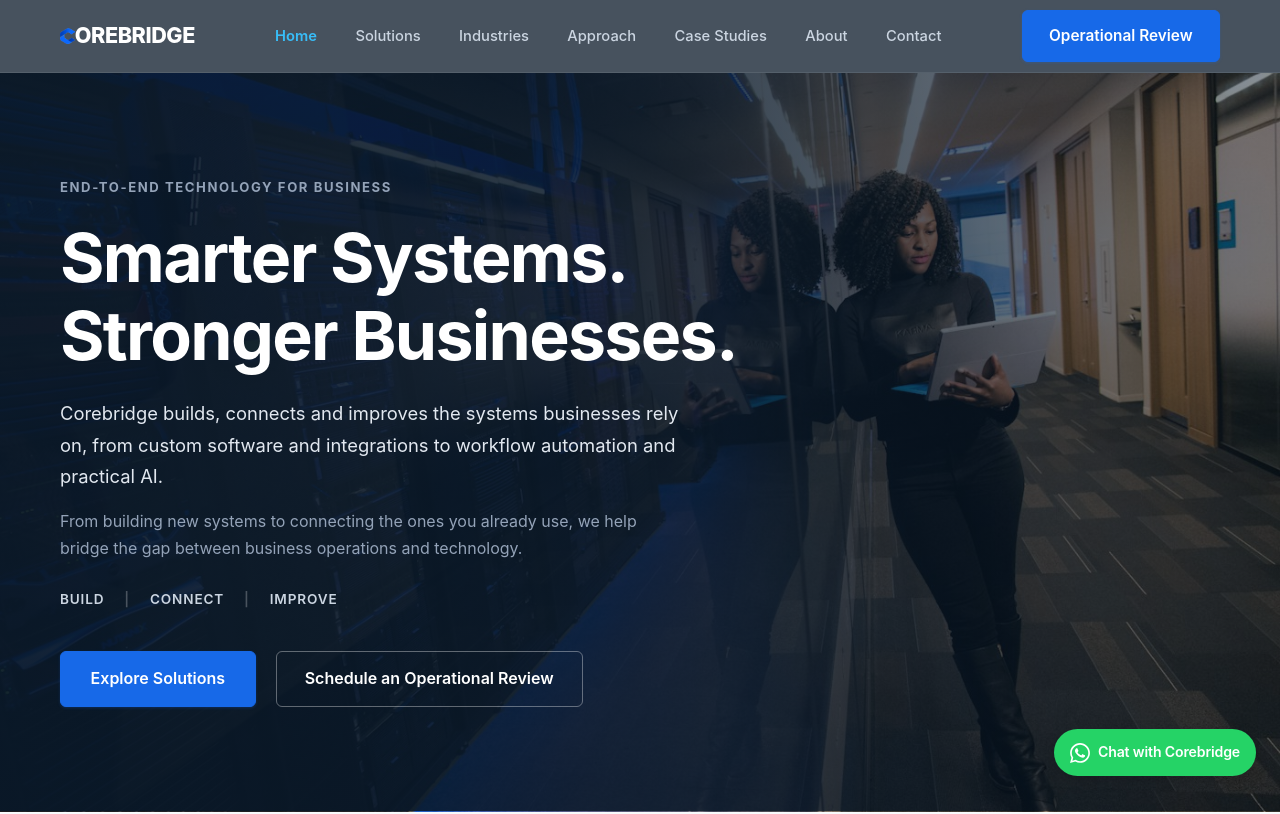
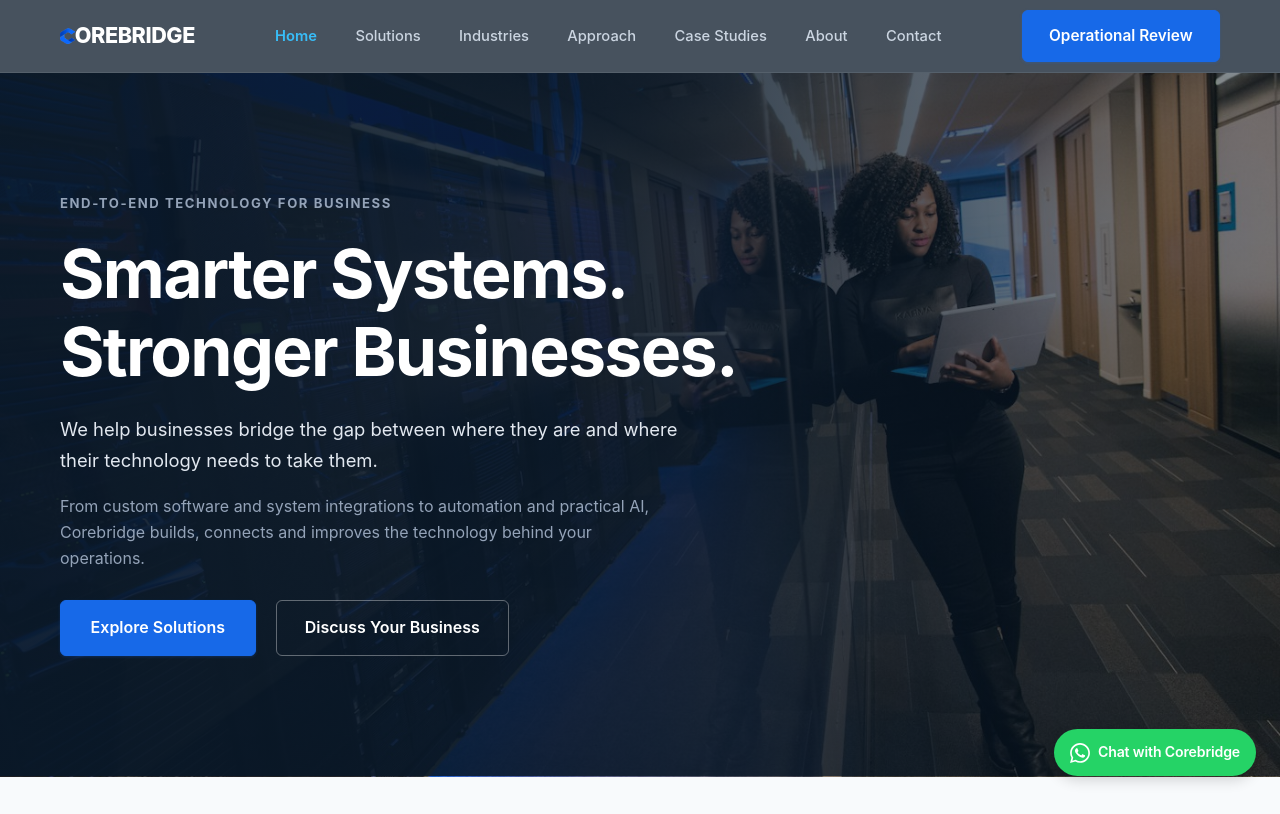
Before and after one commit to Jemade/CoreBridge, a React (Vite) app: page / in a window 1280 px wide. Shown: the top 814 px of the page. Built offline with nearby package versions, Linux system fonts and the light colour scheme.

Commit message:
refine homepage hero message

```diff
--- a/src/sections/HeroSection.jsx
+++ b/src/sections/HeroSection.jsx
@@ -63,7 +63,7 @@ export default function HeroSection({ onOpenAudit }) {
               maxWidth: "640px"
             }}
           >
-            Corebridge builds, connects and improves the systems businesses rely on, from custom software and integrations to workflow automation and practical AI.
+            We help businesses bridge the gap between where they are and where their technology needs to take them.
           </p>
 
           {/* Secondary Positioning Statement */}
@@ -77,29 +77,8 @@ export default function HeroSection({ onOpenAudit }) {
               maxWidth: "620px"
             }}
           >
-            From building new systems to connecting the ones you already use, we help bridge the gap between business operations and technology.
+            From custom software and system integrations to automation and practical AI, Corebridge builds, connects and improves the technology behind your operations.
           </p>
-
-          {/* Subtle Visual Bridge Concept: Build | Connect | Improve */}
-          <div
-            style={{
-              display: "flex",
-              alignItems: "center",
-              gap: "1.25rem",
-              marginBottom: "2.5rem",
-              fontSize: "0.85rem",
-              fontWeight: "600",
-              color: "#CBD5E1",
-              letterSpacing: "0.06em",
-              textTransform: "uppercase"
-            }}
-          >
-            <span>Build</span>
-            <span style={{ color: "rgba(255, 255, 255, 0.25)" }}>|</span>
-            <span>Connect</span>
-            <span style={{ color: "rgba(255, 255, 255, 0.25)" }}>|</span>
-            <span>Improve</span>
-          </div>
 
           {/* Action Group */}
           <div style={{ display: "flex", flexWrap: "wrap", alignItems: "center", gap: "1.25rem" }}>
@@ -124,7 +103,7 @@ export default function HeroSection({ onOpenAudit }) {
                 fontWeight: "600"
               }}
             >
-              Schedule an Operational Review
+              Discuss Your Business
             </button>
           </div>
         </div>
```
